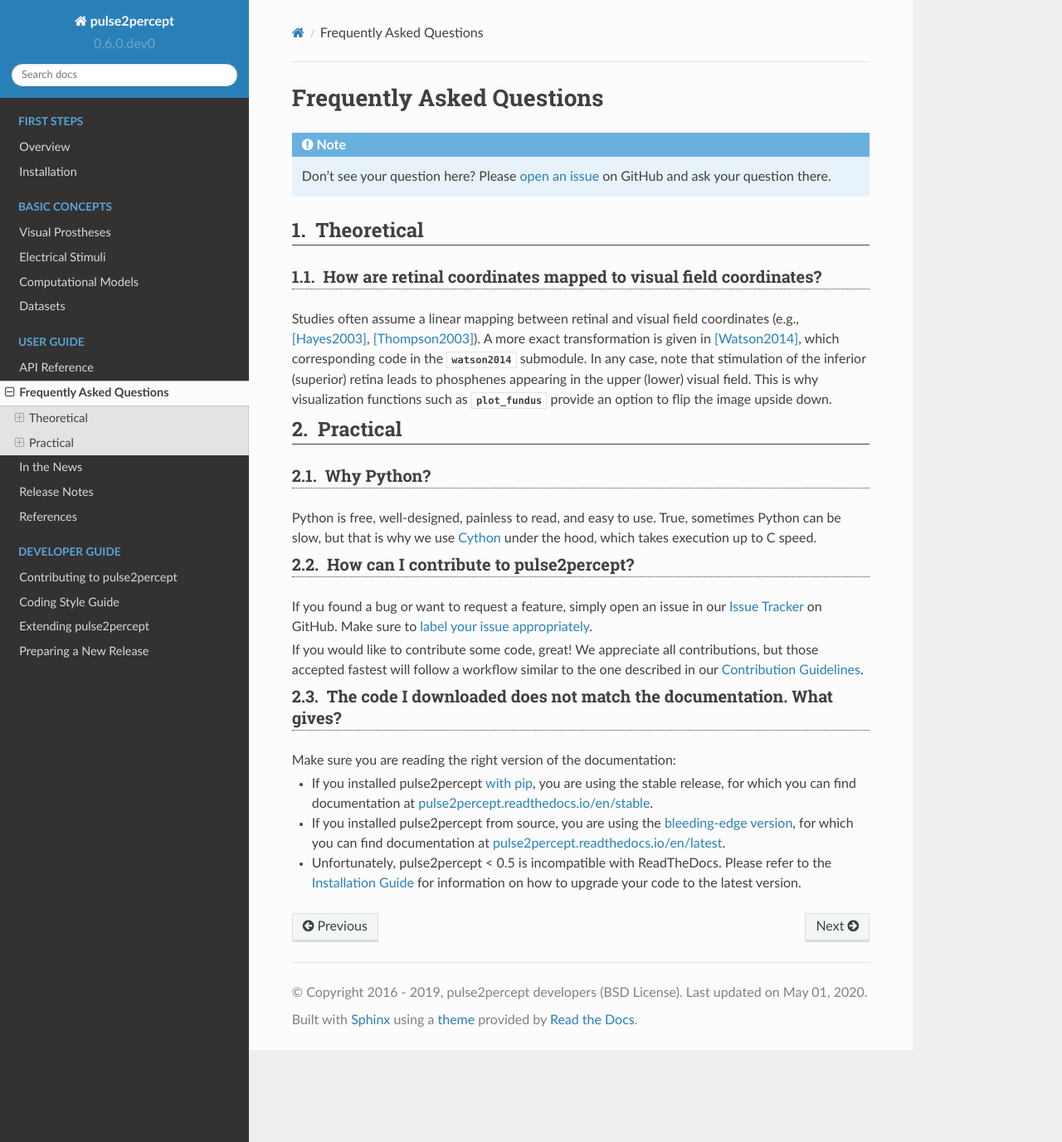
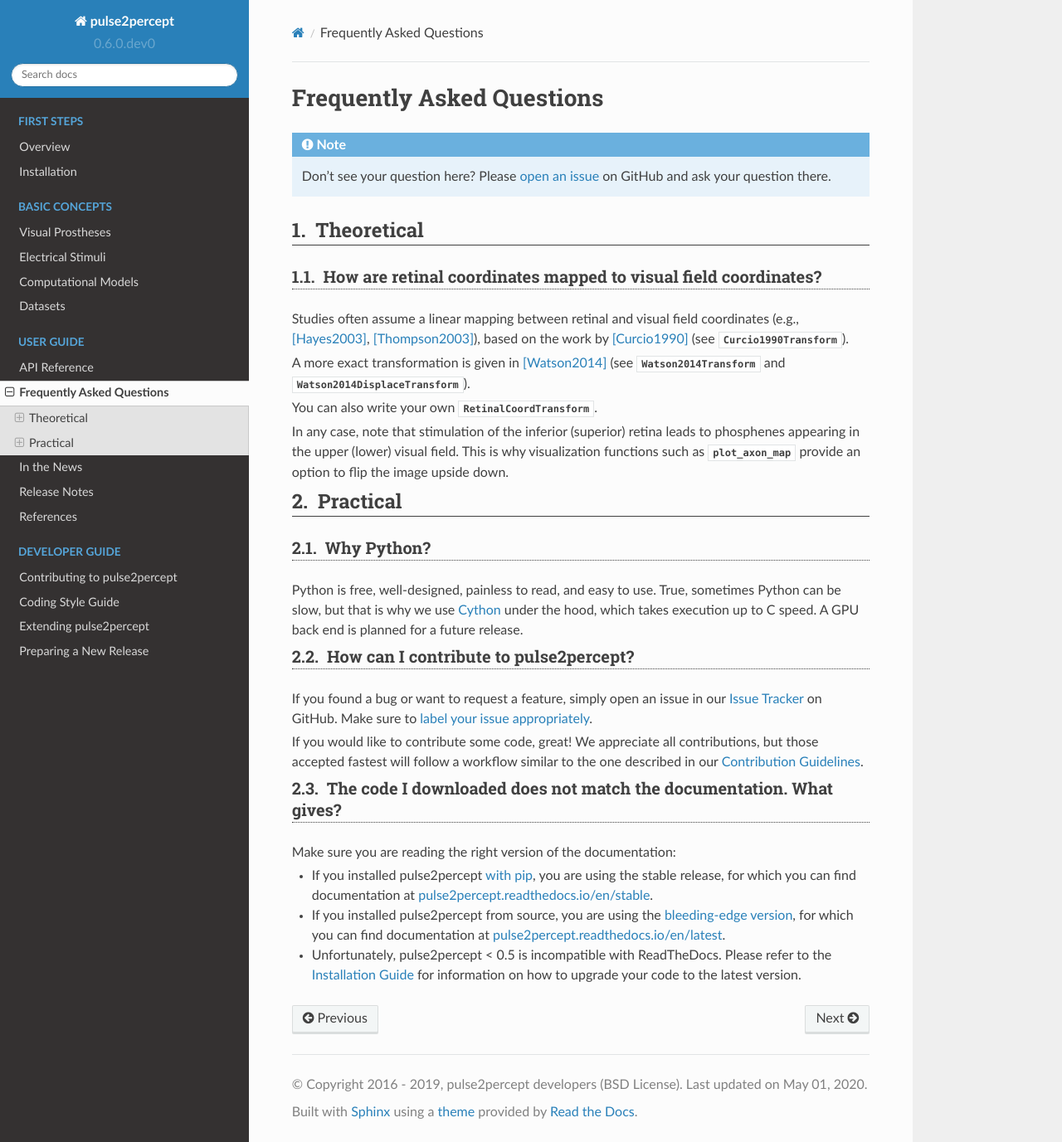
Before and after one commit to pulse2percept/pulse2percept, a Sphinx documentation site: the page built from doc/users/faq.rst, in a window 1280 px wide and 1377 px high. Shown: the whole window at 83% size. Built offline with Sphinx 7.4.7 and the Read the Docs theme 2.0.0, drawn with Linux system fonts in a browser that asks for light colours; pages that are not in the unit, such as notebooks, are missing from menus.

Commit message:
small doc fixes

```diff
--- a/doc/index.rst
+++ b/doc/index.rst
@@ -47,7 +47,7 @@ pulse2percept |version| documentation
 =====================================
 
 .. include:: ../README.rst
-   :start-line: 29
+   :start-line: 28
    :end-line: 79
 
 Installation
--- a/doc/users/faq.rst
+++ b/doc/users/faq.rst
@@ -18,13 +18,21 @@ How are retinal coordinates mapped to visual field coordinates?
 ---------------------------------------------------------------
 
 Studies often assume a linear mapping between retinal and visual field
-coordinates (e.g., [Hayes2003]_, [Thompson2003]_).
-A more exact transformation is given in [Watson2014]_, which corresponding code
-in the :py:mod:`~pulse2percept.models.watson2014` submodule.
+coordinates (e.g., [Hayes2003]_, [Thompson2003]_), based on the work by
+[Curcio1990]_
+(see :py:class:`~pulse2percept.utils.Curcio1990Transform`).
+
+A more exact transformation is given in [Watson2014]_
+(see :py:class:`~pulse2percept.utils.Watson2014Transform`
+and :py:class:`~pulse2percept.utils.Watson2014DisplaceTransform`).
+
+You can also write your own
+:py:class:`~pulse2percept.utils.RetinalCoordTransform`.
+
 In any case, note that stimulation of the inferior (superior) retina leads to
 phosphenes appearing in the upper (lower) visual field.
 This is why visualization functions such as
-:py:meth:`~pulse2percept.viz.plot_fundus` provide an option to flip the image
+:py:meth:`~pulse2percept.viz.plot_axon_map` provide an option to flip the image
 upside down.
 
 Practical
@@ -36,6 +44,7 @@ Why Python?
 Python is free, well-designed, painless to read, and easy to use.
 True, sometimes Python can be slow, but that is why we use `Cython`_ under the
 hood, which takes execution up to C speed.
+A GPU back end is planned for a future release.
 
 .. _Cython: http://cython.org
 
```
Also changed, not shown: README.rst (+4 -4 lines), doc/users/news.rst (+6 -2 lines).
